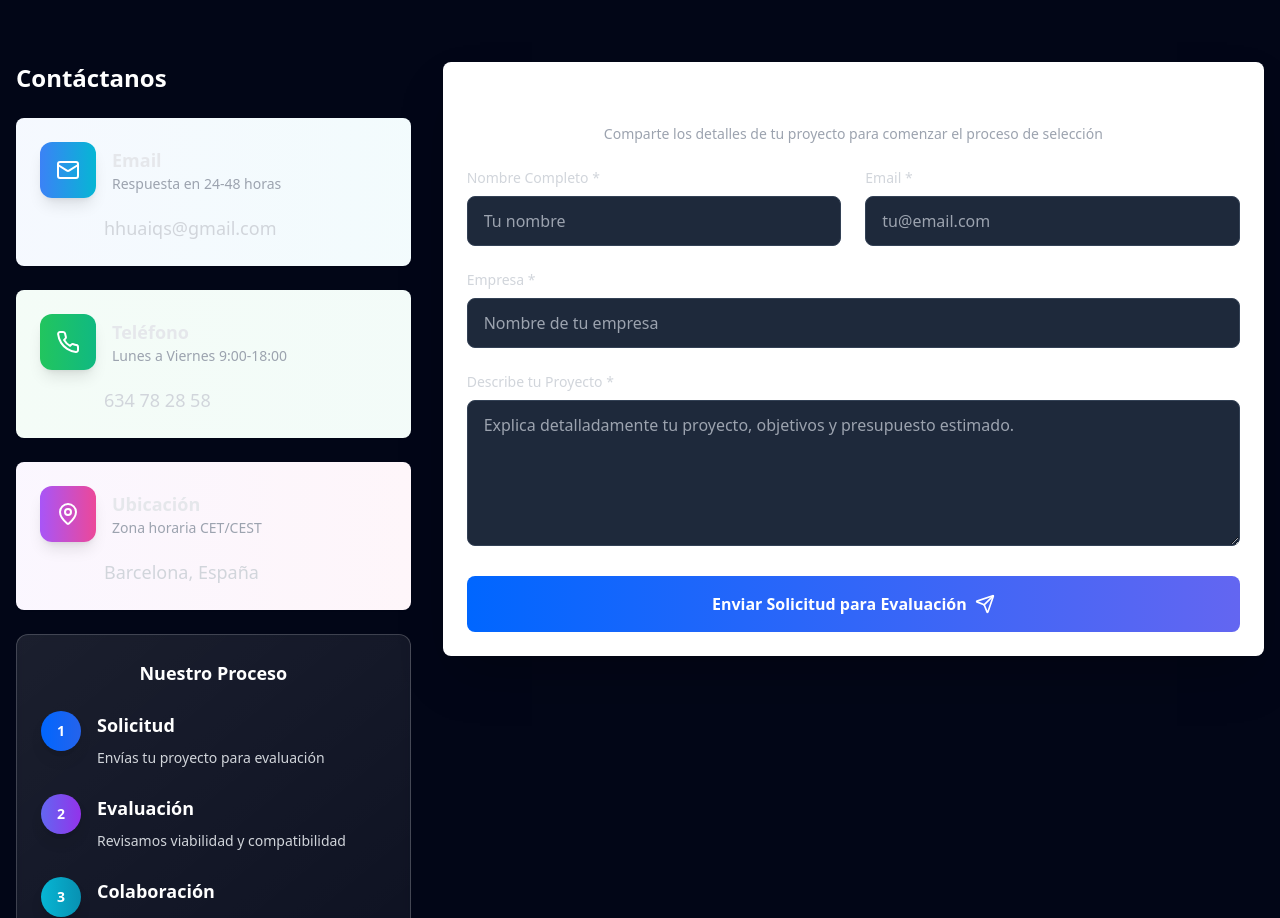
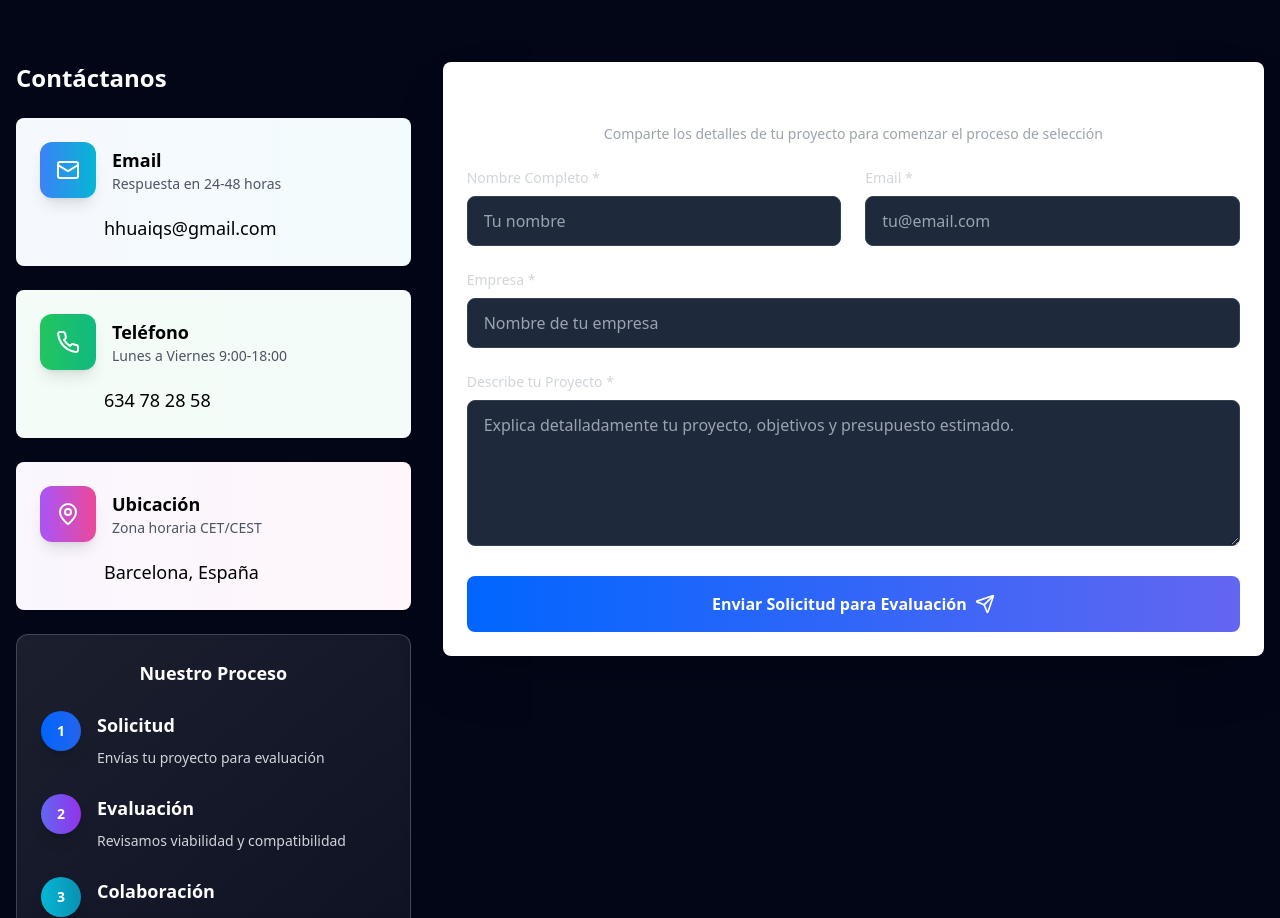
Before and after one commit to HUAIQS/huaiqs-ai-webcraft, a React (Vite) app: page / in a window 1280 px wide. Shown: the part 5682-6600 px from the top of the page. Built offline with nearby package versions, Linux system fonts and the light colour scheme.

Commit message:
Fix: Contact section text color
Set the text color of the contact information cards to black.

```diff
--- a/src/components/Contact.tsx
+++ b/src/components/Contact.tsx
@@ -120,7 +120,7 @@ const Contact = () => {
             {contactInfo.map((item, index) => {
               const IconComponent = item.icon;
               return (
-                <Card key={index} className="dark-card border-0 overflow-hidden group hover:shadow-2xl transition-all duration-300 transform hover:-translate-y-1">
+                <Card key={index} className="bg-white border-0 overflow-hidden group hover:shadow-2xl transition-all duration-300 transform hover:-translate-y-1">
                   <CardContent className="p-0">
                     <div className="relative">
                       {/* Gradient Background */}
@@ -134,8 +134,8 @@ const Contact = () => {
                               <IconComponent className="h-6 w-6 text-white" />
                             </div>
                             <div>
-                              <h4 className="font-bold text-gray-200 text-lg">{item.title}</h4>
-                              <p className="text-gray-400 text-sm">{item.description}</p>
+                              <h4 className="font-bold text-black text-lg">{item.title}</h4>
+                              <p className="text-gray-600 text-sm">{item.description}</p>
                             </div>
                           </div>
 
@@ -145,7 +145,7 @@ const Contact = () => {
                               variant="ghost"
                               size="sm"
                               onClick={() => copyToClipboard(item.info, item.title)}
-                              className="text-gray-400 hover:text-white opacity-0 group-hover:opacity-100 transition-all duration-300"
+                              className="text-gray-600 hover:text-black opacity-0 group-hover:opacity-100 transition-all duration-300"
                             >
                               <Copy className="h-4 w-4" />
                             </Button>
@@ -156,7 +156,7 @@ const Contact = () => {
                         <div className="ml-16">
                           <a
                             href={item.link}
-                            className="text-gray-300 font-medium text-lg hover:text-transparent hover:bg-clip-text hover:bg-gradient-to-r hover:from-huaiqs-blue hover:to-huaiqs-purple transition-all duration-300 flex items-center group/link"
+                            className="text-black font-medium text-lg hover:text-transparent hover:bg-clip-text hover:bg-gradient-to-r hover:from-huaiqs-blue hover:to-huaiqs-purple transition-all duration-300 flex items-center group/link"
                           >
                             {item.info}
                             {item.title !== "Ubicación" && (
```
